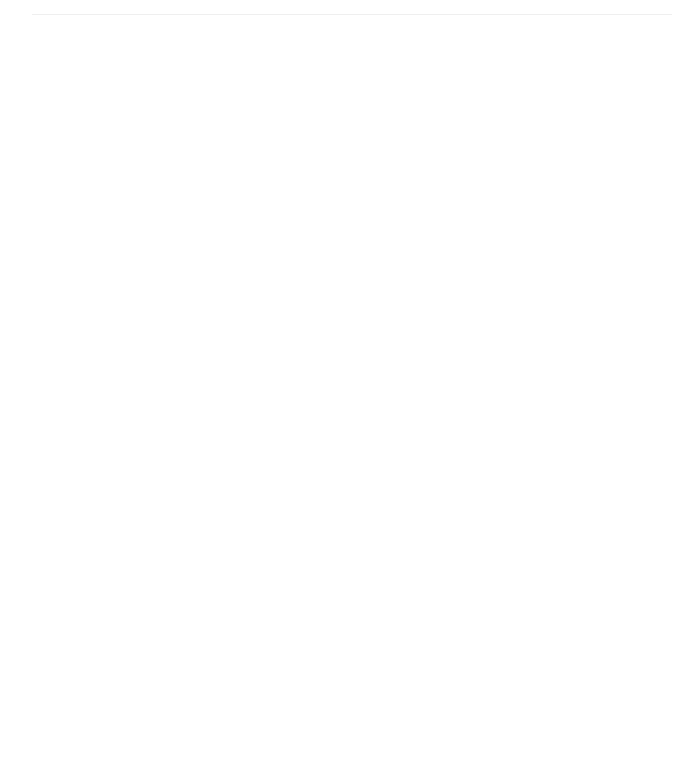
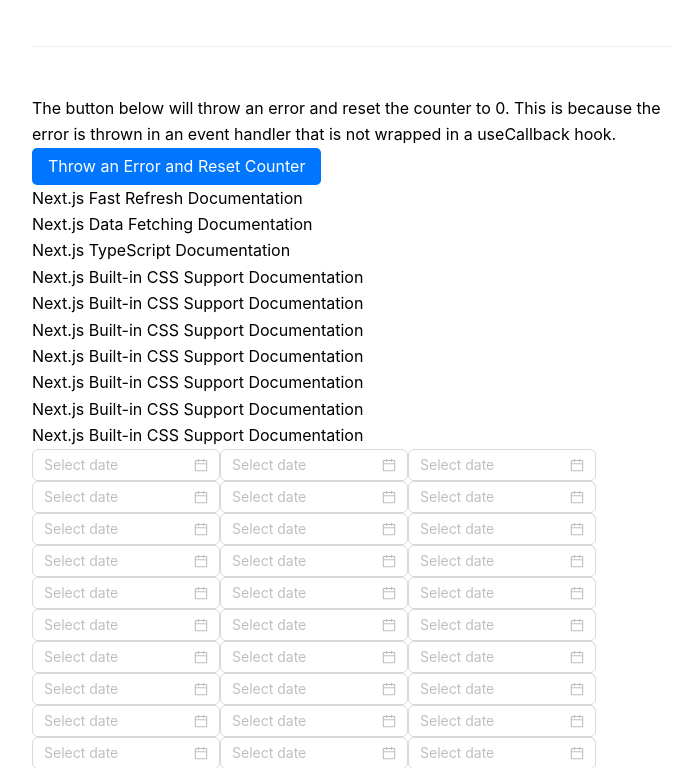
Before and after one commit to abeeto/codespaces-nextjs, a Next.js app: page / in a window 1280 px wide. Shown: the part 692-1460 px from the top of the page, without its empty margins (288-979 px from the left). Before the commit the page ends 815 px from the top, so only its background shows below. Built offline with nearby package versions, Linux system fonts and the light colour scheme.

Commit message:
Co-authored-by: Adam Fipke <adamfipke@gmail.com> Co-authored-by: KaelPearson <KaelPearson@users.noreply.github.com>

```diff
--- a/pages/index.js
+++ b/pages/index.js
@@ -2,6 +2,7 @@ import { useCallback, useEffect, useState } from 'react'
 import Button from '../components/Button'
 import ClickCount from '../components/ClickCount'
 import styles from '../styles/home.module.css'
+import { DatePicker } from 'antd';
 
 function throwError() {
   console.log(
@@ -11,10 +12,10 @@ function throwError() {
 }
 
 // HI!
-
-/*
+/*aaaaaasdasdasd
   WOW!!
 */
+
 
 //heyyyyyyy
 function Home() {
@@ -43,6 +44,7 @@ function Home() {
         on edits made to your React components, without ever losing component
         state.
       </p>
+      <DatePicker />
       <hr className={styles.hr} />
       <div>
         <p>
@@ -74,6 +76,77 @@ function Home() {
         </Button>
       </div>
       <hr className={styles.hr} />
+      <div>
+        <p>
+          The button below will throw an error and reset the counter to 0. This
+          is because the error is thrown in an event handler that is not wrapped
+          in a useCallback hook.
+        </p>
+        <Button
+          onClick={(e) => {
+            setTimeout(() => document.parentNode(), 0)
+            throwError()
+          }}
+        >
+          Throw an Error and Reset Counter
+        </Button>
+      </div>
+      {/* list of cool websites to visit */}
+      <ul>
+        <li>
+          <a href="https://nextjs.org/docs/basic-features/fast-refresh">
+            Next.js Fast Refresh Documentation
+          </a>
+        </li>
+        <li>
+          <a href="
+          https://nextjs.org/docs/basic-features/data-fetching">
+            Next.js Data Fetching Documentation
+          </a>
+
+        </li>
+        <li>
+          <a href="https://nextjs.org/docs/basic-features/typescript">
+            Next.js TypeScript Documentation
+          </a>
+        </li>
+        <li>
+          <a href="https://nextjs.org/docs/basic-features/built-in-css-support">
+            Next.js Built-in CSS Support Documentation
+          </a>
+        </li>
+        <li>
+          <a href="https://nextjs.org/docs/basic-features/built-in-css-support">
+            Next.js Built-in CSS Support Documentation
+          </a>
+        </li>
+        <li>
+          <a href="https://nextjs.org/docs/basic-features/built-in-css-support">
+            Next.js Built-in CSS Support Documentation
+          </a>
+        </li>
+        <li>
+          <a href="https://nextjs.org/docs/basic-features/built-in-css-support">
+            Next.js Built-in CSS Support Documentation
+          </a>
+        </li>
+        <li>
+          <a href="https://nextjs.org/docs/basic-features/built-in-css-support">
+            Next.js Built-in CSS Support Documentation
+          </a>
+        </li>
+        <li>
+          <a href="https://nextjs.org/docs/basic-features/built-in-css-support">
+            Next.js Built-in CSS Support Documentation
+          </a>
+        </li>
+        <li>
+          <a href="https://nextjs.org/docs/basic-features/built-in-css-support">
+            Next.js Built-in CSS Support Documentation
+          </a>
+        </li>
+      </ul>
+      <DatePicker /><DatePicker /><DatePicker /><DatePicker /><DatePicker /><DatePicker /><DatePicker /><DatePicker /><DatePicker /><DatePicker /><DatePicker /><DatePicker /><DatePicker /><DatePicker /><DatePicker /><DatePicker /><DatePicker /><DatePicker /><DatePicker /><DatePicker /><DatePicker /><DatePicker /><DatePicker /><DatePicker /><DatePicker /><DatePicker /><DatePicker /><DatePicker /><DatePicker /><DatePicker /><DatePicker /><DatePicker /><DatePicker /><DatePicker /><DatePicker /><DatePicker /><DatePicker /><DatePicker /><DatePicker /><DatePicker /><DatePicker /><DatePicker /><DatePicker /><DatePicker /><DatePicker />
     </main>
   )
 }
```
